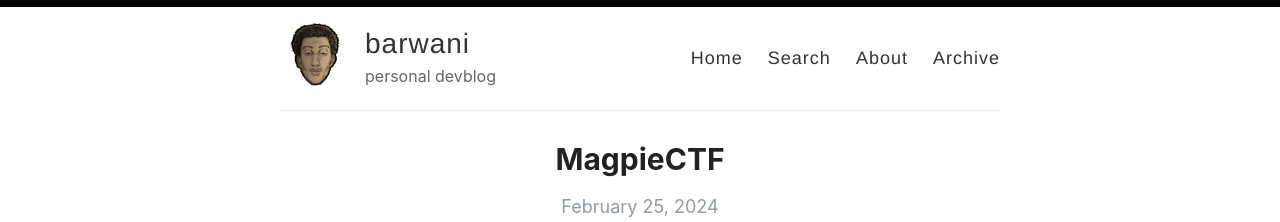
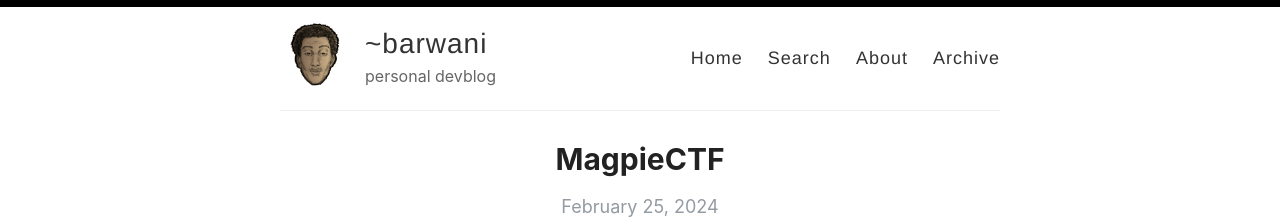
Before and after one commit to barrwani/blog, a Jekyll site: the page built from index.html, in a window 1280 px wide. Shown: the top 222 px of the page. Built offline with Jekyll 4.4.1, drawn with Linux system fonts in a browser that asks for light colours; the list of posts is cut into pages by our own code.

```diff
--- a/_config.yml
+++ b/_config.yml
@@ -3,7 +3,7 @@
 #
 
 # Name of your site (displayed in the header)
-name: barwani
+name: ~barwani
 
 # Name of the author
 author: Asaad Al Barwani
```
